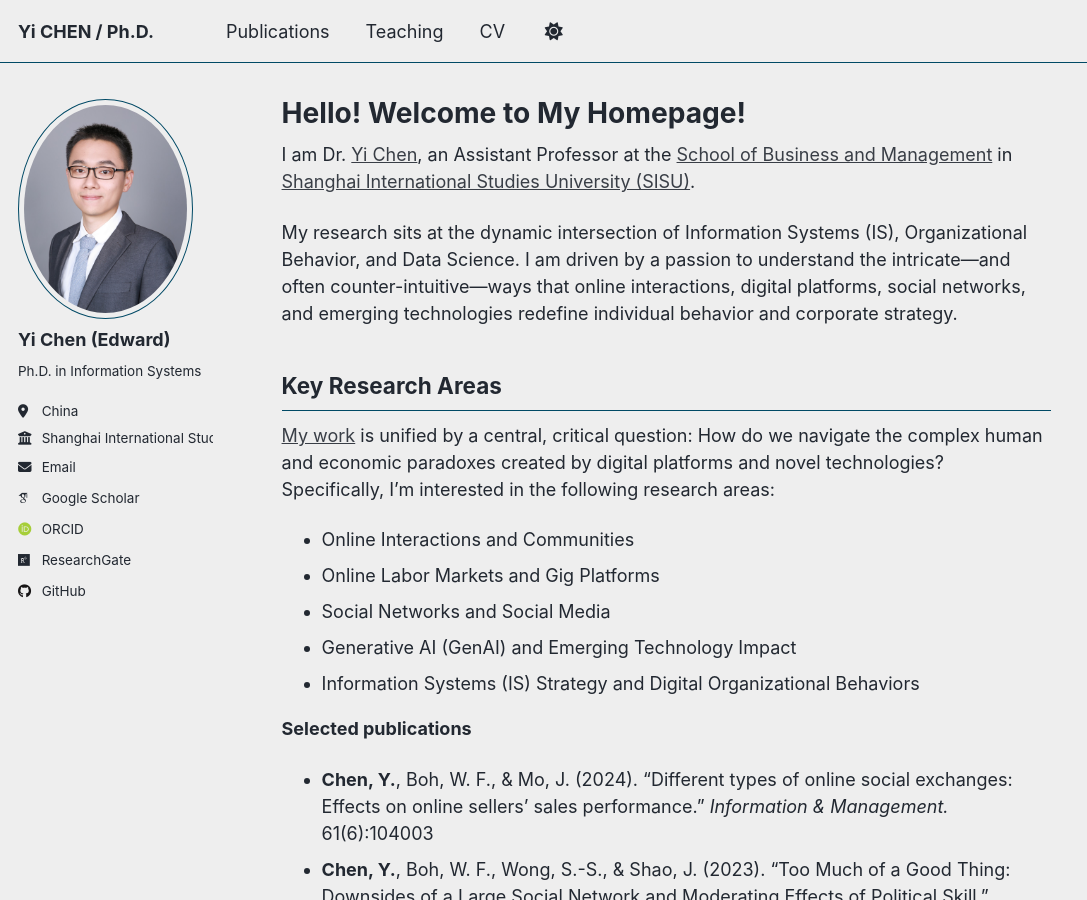
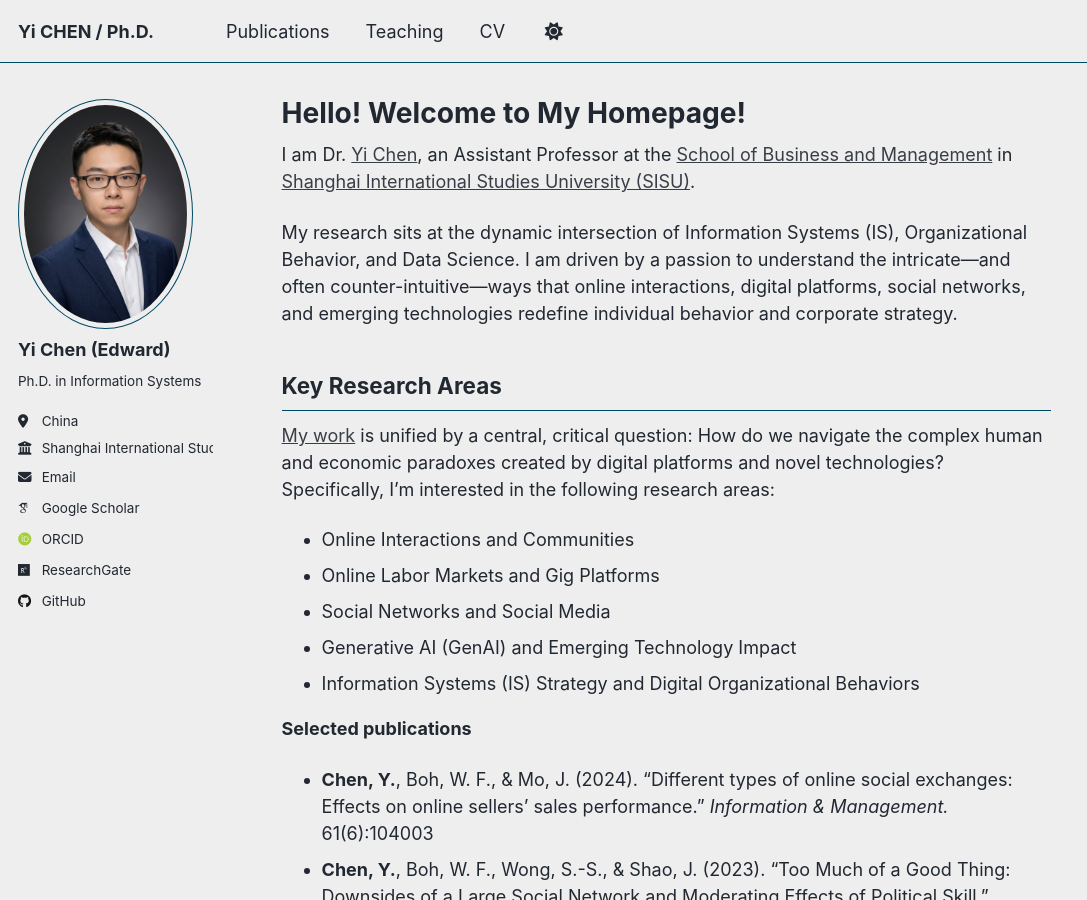
Before and after one commit to chenyi-edward/chenyi-edward.github.io, a Jekyll site: the page built from _pages/about.md, in a window 1280 px wide and 900 px high. Shown: the whole window, without its empty margins (0-1087 px from the left). Built offline with Jekyll 4.4.1, drawn with Linux system fonts in a browser that asks for light colours; some web fonts are replaced; a script that is not in the unit is left out.

Commit message:
Update _config.yml

```diff
--- a/_config.yml
+++ b/_config.yml
@@ -23,7 +23,7 @@ repository               : "chenyi-edward.github.io"
 #               Additional customization can be done by editing /_includes/author-profile.html
 author:
   # Biographic information
-  avatar           : "headshot.png"
+  avatar           : "Photo.jpg"
   name             : "Yi Chen (Edward)"
   pronouns         : # example: "she/her"
   bio              : "Ph.D. in Information Systems"
```
